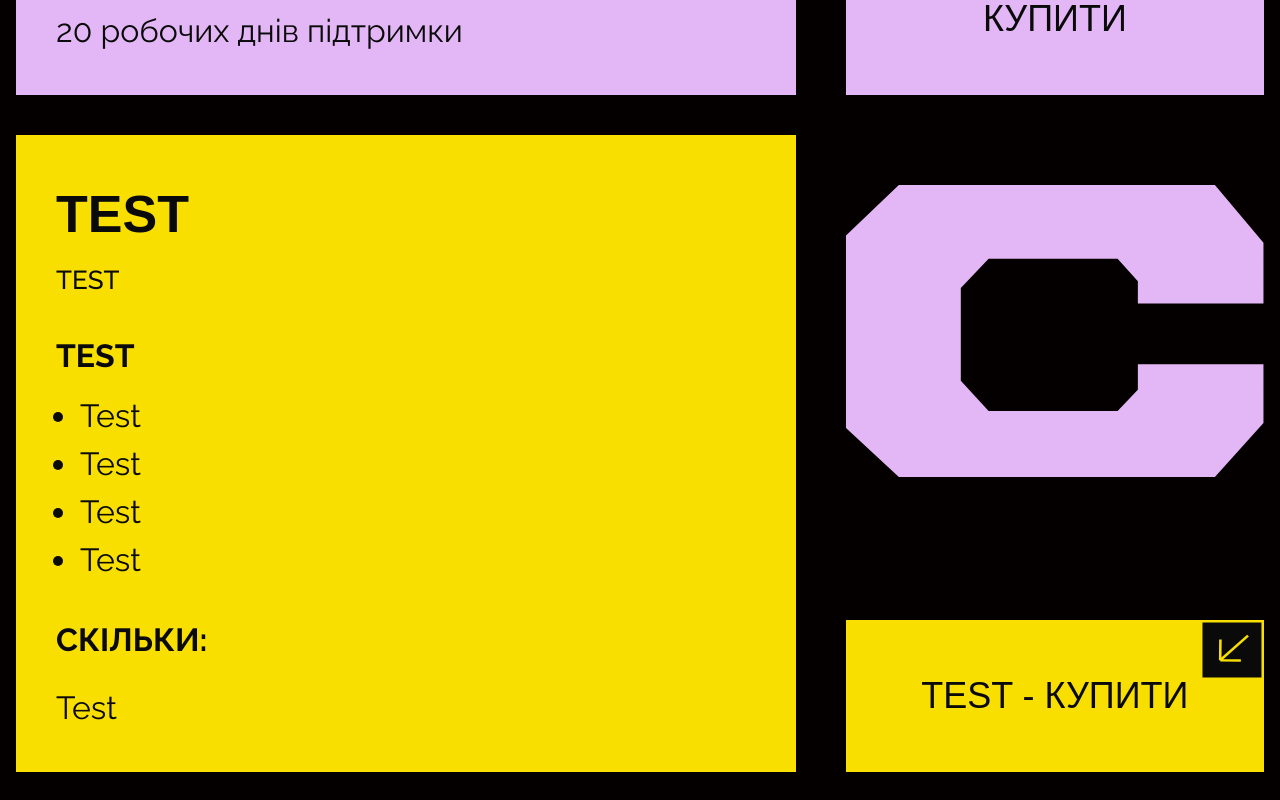
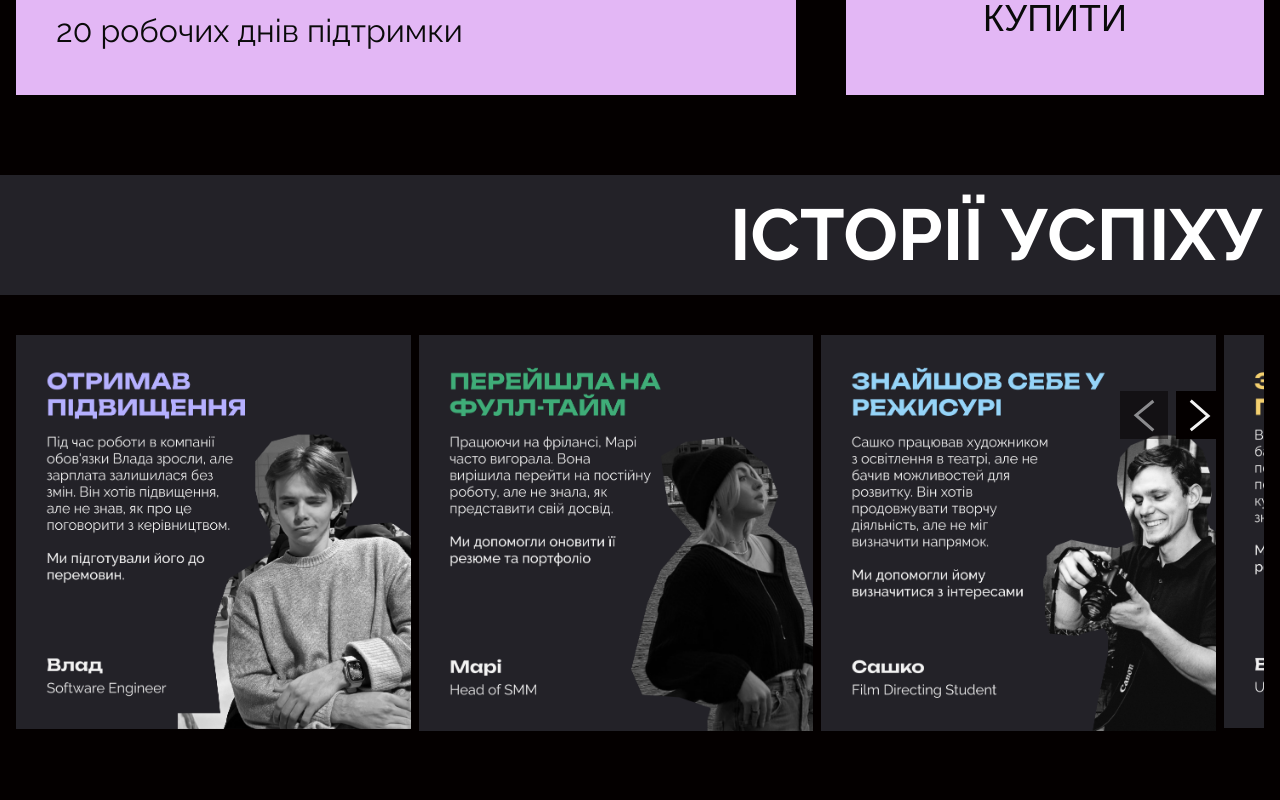
Before and after one commit to InM1nd/skelya_reborn, a Next.js app: page / in a window 1280 px wide. Shown: the part 3980-4780 px from the top of the page. Built offline with nearby package versions, Linux system fonts and the light colour scheme; a web font is replaced by a local one.

Commit message:
Update ProductSection.tsx

```diff
--- a/src/components/global/Products/ProductSection.tsx
+++ b/src/components/global/Products/ProductSection.tsx
@@ -31,21 +31,21 @@ const ProductSection: React.FC = () => {
       duration: "20 робочих днів підтримки",
       backgroundColor: "#E3B7F5"
     },
-    {
-      title: 'Test',
-      subtitle: 'Test',
-      listHeader: 'Test',
-      description: [
-        'Test',
-        'Test',
-        'Test',
-        'Test'
-      ],
-      image: '/svg/Letter_С.svg',
-      price: "Test - купити",
-      duration: "Test",
-      backgroundColor: "#f8df00"
-    },
+    // {
+    //   title: 'Test',
+    //   subtitle: 'Test',
+    //   listHeader: 'Test',
+    //   description: [
+    //     'Test',
+    //     'Test',
+    //     'Test',
+    //     'Test'
+    //   ],
+    //   image: '/svg/Letter_С.svg',
+    //   price: "Test - купити",
+    //   duration: "Test",
+    //   backgroundColor: "#f8df00"
+    // },
   ];
 
   return (
```
